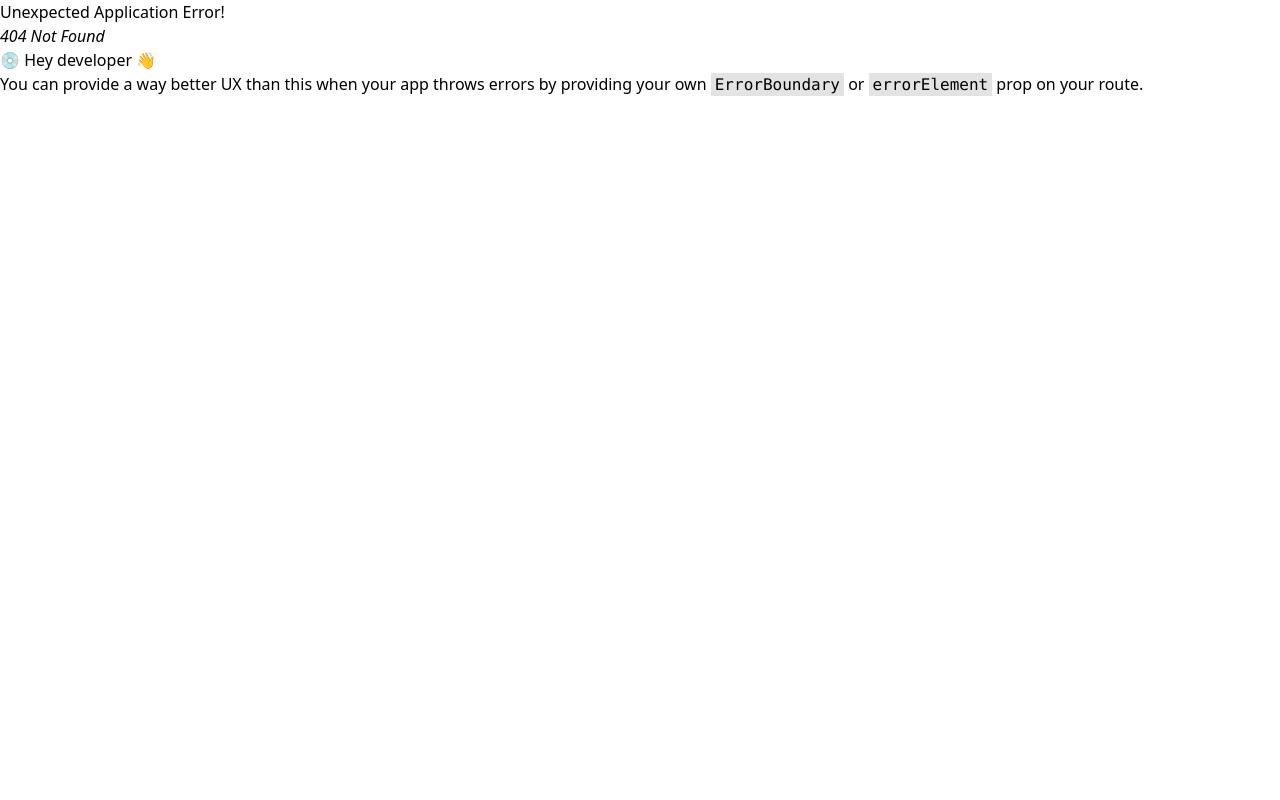
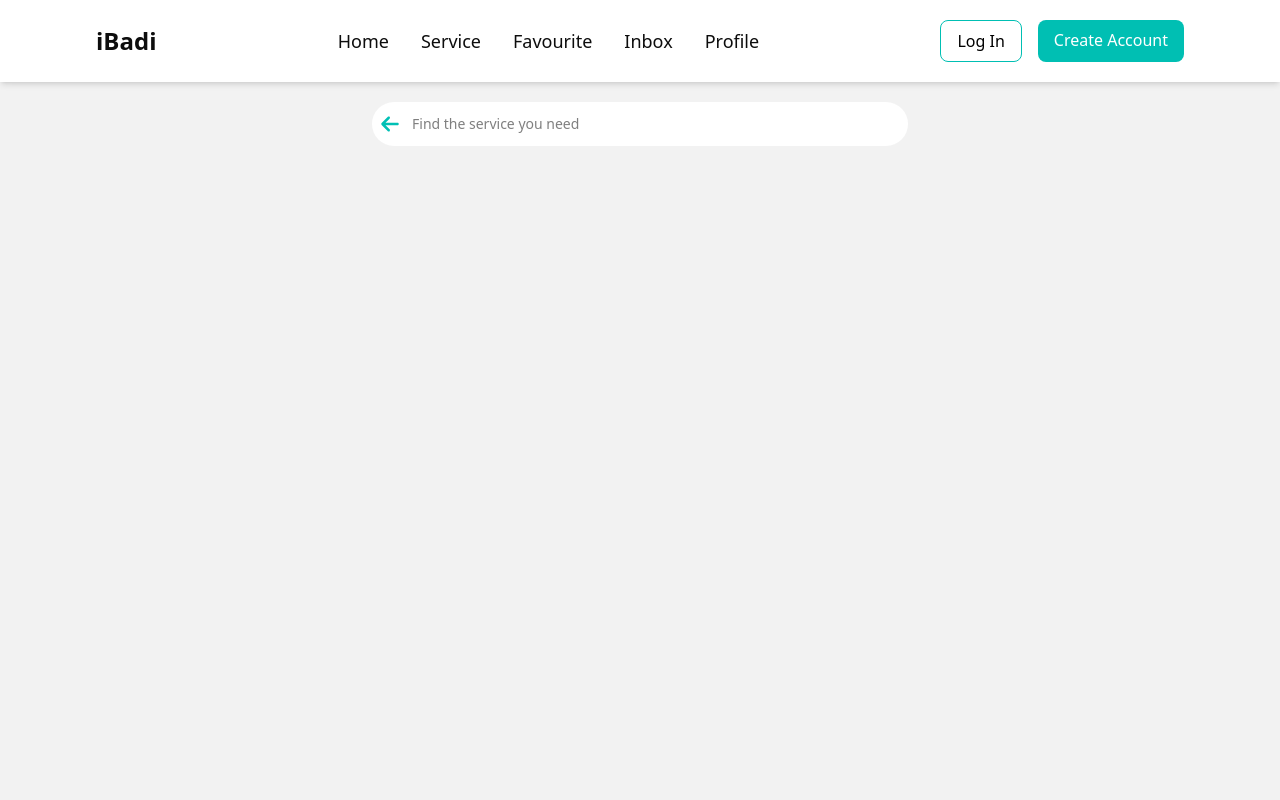
Before and after one commit to bdCalling-Sdt-hub/alex-service-provider-web, a React (Vite) app: page /search in a window 1280 px wide. Before the commit this address had no page. Shown: the top 800 px of the page. Built offline with nearby package versions, Linux system fonts and the light colour scheme.

Commit message:
home with care

```diff
--- a/pages/home/HomeWithSearch.jsx
+++ b/pages/home/HomeWithSearch.jsx
@@ -6,11 +6,13 @@ import { Divider, Modal } from "antd";
 import { useState } from "react";
 import { FaPencil } from "react-icons/fa6";
 import { FaCheck } from "react-icons/fa";
+import { useNavigate } from "react-router-dom";
 
 function HomeWithSearch() {
   const [isModalOpen, setIsModalOpen] = useState(false);
   const [address, setAddress] = useState("");
   const [savedAddress, setSavedAddress] = useState("");
+  const navigate = useNavigate();
 
   const handleAddAddress = () => {
     if (address.trim() !== "") {
@@ -22,8 +24,11 @@ function HomeWithSearch() {
   return (
     <CustomComponent>
       <div className="my-5 flex justify-end items-center gap-5 px-5 md:px-20 lg:px-24">
-        <div className="bg-gray-100 p-2 rounded-full">
-          <IoSearchSharp className="w-8 h-8 text-[#0D0D0D]" />
+        <div className="bg-gray-100 p-2 rounded-full cursor-pointer">
+          <IoSearchSharp
+            onClick={() => navigate("/search")}
+            className="w-8 h-8 text-[#0D0D0D] transition-transform duration-200 hover:scale-110"
+          />
         </div>
         <div className="relative bg-gray-100 p-2 rounded-full">
           <IoNotifications className="w-8 h-8 text-[#0D0D0D]" />
@@ -32,9 +37,7 @@ function HomeWithSearch() {
           </div>
         </div>
       </div>
-
       <Hero />
-
       {/* Display Address if saved, else show "+ Add address" */}
       <div className="flex justify-center items-center gap-2">
         {savedAddress ? (
--- /dev/null
+++ b/src/components/home/SearchPage.jsx
@@ -0,0 +1,73 @@
+import { useState } from "react";
+import { IoCut, IoHammer, IoPaw, IoBook } from "react-icons/io5";
+import { FaBroom, FaUserCheck, FaArrowLeft } from "react-icons/fa6";
+import { useNavigate } from "react-router-dom";
+import CustomComponent from "../../../pages/shared/CustomComponent";
+
+export default function SearchPage() {
+  const navigate = useNavigate();
+  const [search, setSearch] = useState("");
+  const [isFocused, setIsFocused] = useState(false);
+
+  const services = [
+    { icon: <FaBroom className="h-5 w-5" />, name: "Cleaning" },
+    { icon: <span className="text-lg">💅</span>, name: "Manicure/Pedicure" },
+    { icon: <IoHammer className="h-5 w-5" />, name: "Handyman" },
+    { icon: <IoCut className="h-5 w-5" />, name: "Hairdressing" },
+    { icon: <IoPaw className="h-5 w-5" />, name: "Dog Grooming" },
+    { icon: <span className="text-lg">💆</span>, name: "Massage Therapy" },
+    { icon: <IoBook className="h-5 w-5" />, name: "Tutoring Lessons" },
+    { icon: <FaUserCheck className="h-5 w-5" />, name: "Personal Trainer" },
+  ];
+
+  return (
+    <CustomComponent>
+      <div className="bg-[#F2F2F2] min-h-screen flex justify-center">
+        <div className="w-full max-w-xl mx-auto py-5 px-5">
+          {/* Search Bar */}
+          <div className="relative">
+            <button
+              onClick={() => navigate(-1)}
+              className="absolute inset-y-0 left-2 flex items-center"
+            >
+              <FaArrowLeft className="h-5 w-5 text-[#00C0B5]" />
+            </button>
+            <input
+              type="text"
+              placeholder="Find the service you need"
+              className="w-full pl-10 pr-4 py-3 bg-white rounded-full text-sm focus:outline-none"
+              value={search}
+              onChange={(e) => setSearch(e.target.value)}
+              onFocus={() => setIsFocused(true)}
+              onBlur={() => setTimeout(() => setIsFocused(false), 200)}
+            />
+          </div>
+
+          {/* Show service list only when input is focused or has text */}
+          {(isFocused || search.length > 0) && (
+            <div className="mt-4 bg-white shadow-md rounded-lg p-4">
+              <h2 className="text-sm font-medium mb-4">
+                Most popular in your area
+              </h2>
+              <div className="space-y-2">
+                {services.map((service) => (
+                  <button
+                    key={service.name}
+                    className="flex items-center space-x-3 p-2 rounded-lg hover:bg-gray-100 transition-colors w-full text-left"
+                  >
+                    <div className="flex items-center justify-center w-10 h-10">
+                      {service.icon}
+                    </div>
+                    <span className="text-xl text-[#0D0D0D]">
+                      {service.name}
+                    </span>
+                  </button>
+                ))}
+              </div>
+            </div>
+          )}
+        </div>
+      </div>
+    </CustomComponent>
+  );
+}
--- a/src/routes/Routes.jsx
+++ b/src/routes/Routes.jsx
@@ -5,6 +5,7 @@ import Home from "../../pages/home/Home";
 import { HomeSlider } from "../components/home/HomeSlider";
 import HomeWithSearch from "../../pages/home/HomeWithSearch";
 import Care from "../components/home/Care";
+import SearchPage from "../components/home/SearchPage";
 
 const router = createBrowserRouter([
   {
@@ -32,6 +33,10 @@ const router = createBrowserRouter([
         path: "/care",
         element: <Care />,
       },
+      {
+        path: "/search",
+        element: <SearchPage />,
+      },
     ],
   },
 ]);
```
Lines whose indentation alone changed are shown as unchanged.
